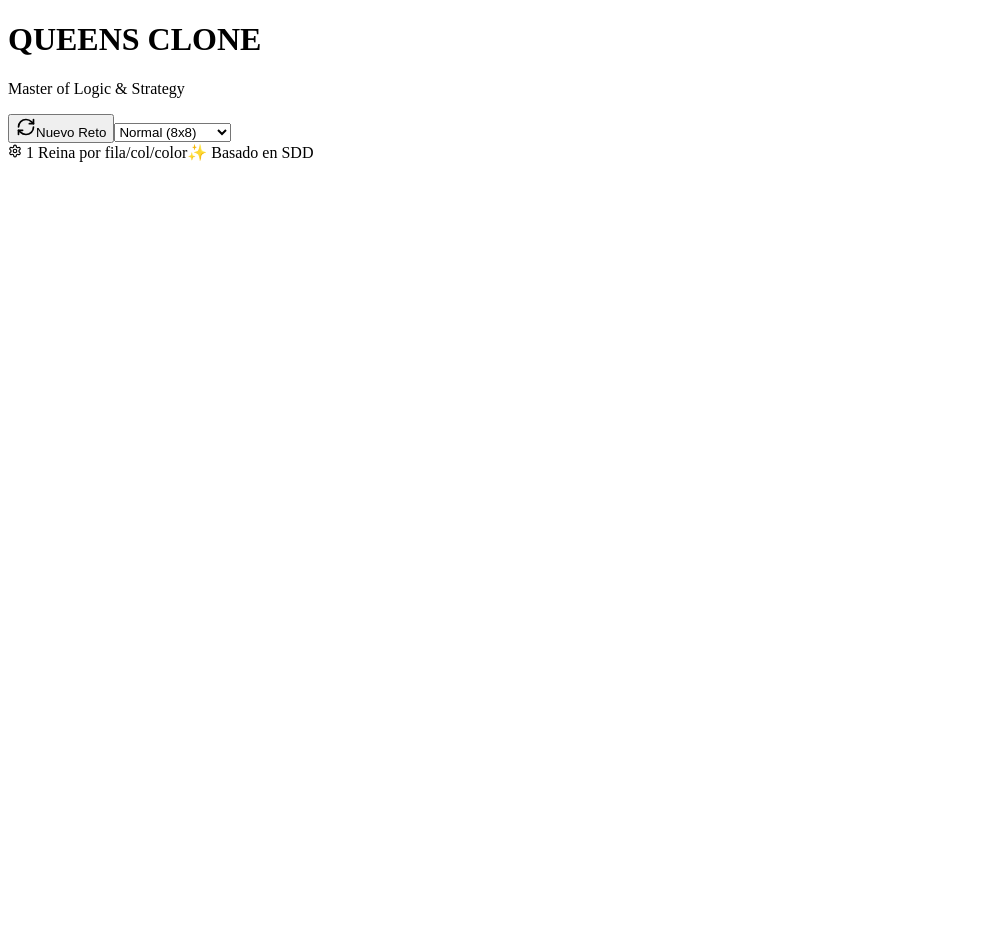
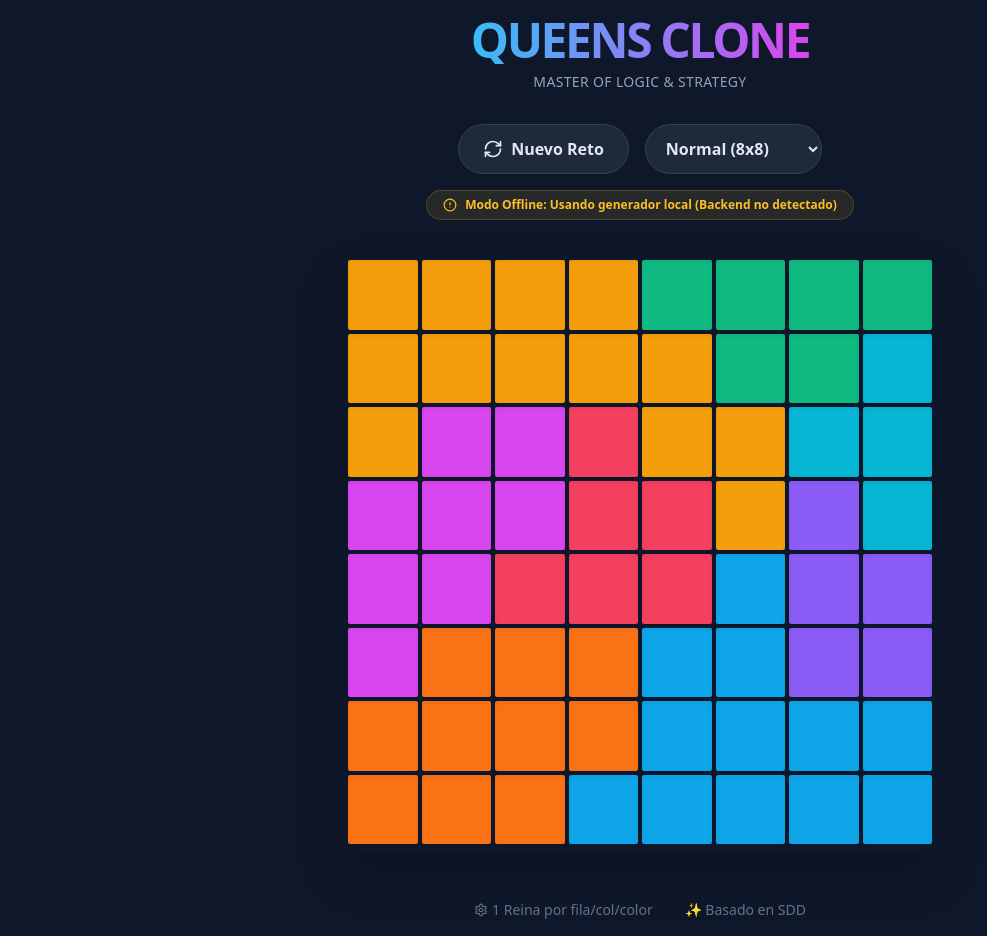
Before and after one commit to EmmanuelRR-data-science/queens-clone, a Next.js app in the folder frontend/: page / in a window 1280 px wide. Shown: the whole page, without its empty margins (0-987 px from the left). Before the commit the page ends 800 px from the top, so only its background shows below. Built offline with nearby package versions, Linux system fonts and the light colour scheme; no server answers.

Commit message:
fix: install missing tailwind dependencies (autoprefixer)
- Add autoprefixer to package.json
- Run npm install to sync node_modules
- Finalize tailwind configuration

```diff
--- a/frontend/package.json
+++ b/frontend/package.json
@@ -24,6 +24,7 @@
     "@types/react-dom": "^18",
     "postcss": "^8",
     "tailwindcss": "^3.4.1",
+    "autoprefixer": "^10.4.19",
     "eslint": "^8",
     "eslint-config-next": "14.2.3"
   }
--- /dev/null
+++ b/frontend/postcss.config.js
@@ -0,0 +1,6 @@
+module.exports = {
+  plugins: {
+    tailwindcss: {},
+    autoprefixer: {},
+  },
+}
--- /dev/null
+++ b/frontend/src/app/globals.css
@@ -0,0 +1,14 @@
+@tailwind base;
+@tailwind components;
+@tailwind utilities;
+
+:root {
+  --foreground-rgb: 255, 255, 255;
+  --background-start-rgb: 15, 23, 42;
+  --background-end-rgb: 15, 23, 42;
+}
+
+body {
+  color: rgb(var(--foreground-rgb));
+  background: rgb(var(--background-start-rgb));
+}
--- a/frontend/src/app/layout.tsx
+++ b/frontend/src/app/layout.tsx
@@ -1,6 +1,8 @@
+import './globals.css'
+
 export const metadata = {
-  title: 'Next.js',
-  description: 'Generated by Next.js',
+  title: 'Queens Clone',
+  description: 'Master of Logic & Strategy',
 }
 
 export default function RootLayout({
--- a/frontend/src/app/page.tsx
+++ b/frontend/src/app/page.tsx
@@ -3,25 +3,43 @@
 import { useState, useEffect } from 'react';
 import GameBoard from '@/components/GameBoard';
 import { motion, AnimatePresence } from 'framer-motion';
-import { RefreshCw, Trophy, Settings } from 'lucide-react';
+import { RefreshCw, Trophy, Settings, AlertCircle } from 'lucide-react';
+import { generateQueensBoard } from '@/lib/gameEngine';
 
 export default function Home() {
   const [gameData, setGameData] = useState<{ size: number, regions: number[][] } | null>(null);
   const [loading, setLoading] = useState(true);
   const [showWin, setShowWin] = useState(false);
   const [difficulty, setDifficulty] = useState(8);
+  const [error, setError] = useState<string | null>(null);
 
   const fetchNewGame = async (size: number) => {
     setLoading(true);
     setShowWin(false);
+    setError(null);
+    console.log(`Intentando cargar tablero de tamaño ${size}...`);
+
     try {
-      // Intentar conectar al backend local
-      const res = await fetch(`http://localhost:8000/generate?size=${size}`);
+      // Intentar con el Backend
+      const res = await fetch(`http://127.0.0.1:8000/generate?size=${size}`, {
+        mode: 'cors',
+        headers: { 'Accept': 'application/json' }
+      });
+
+      if (!res.ok) throw new Error("Backend respondió con error");
       const data = await res.json();
+      console.log("Tablero cargado desde el Backend ✅");
       setGameData(data);
     } catch (err) {
-      console.error("Backend not reachable, using fallback generation", err);
-      // Fallback para desarrollo sin backend corriendo
+      console.warn("Backend inaccesible, activando motor de respaldo (Frontend Fallback) 🛠️");
+      // Activar Fallback
+      const fallbackData = generateQueensBoard(size);
+      if (fallbackData) {
+        setGameData(fallbackData);
+        setError("Modo Offline: Usando generador local (Backend no detectado)");
+      } else {
+        setError("Error crítico: No se pudo generar el tablero.");
+      }
     } finally {
       setLoading(false);
     }
@@ -48,7 +66,8 @@ export default function Home() {
       </motion.div>
 
       {/* Controles */}
-      <div className="flex gap-4 mb-8">
+      <div className="flex flex-col items-center gap-4 mb-8">
+        <div className="flex gap-4">
           <button
             onClick={() => fetchNewGame(difficulty)}
             className="flex items-center gap-2 bg-slate-800 hover:bg-slate-700 px-6 py-3 rounded-full font-bold transition-all border border-slate-700 active:scale-95"
@@ -66,6 +85,18 @@ export default function Home() {
             <option value={12}>Difícil (12x12)</option>
             <option value={15}>Experto (15x15)</option>
           </select>
+        </div>
+
+        {error && (
+          <motion.div
+            initial={{ opacity: 0, y: -10 }}
+            animate={{ opacity: 1, y: 0 }}
+            className="flex items-center gap-2 text-amber-400 text-xs font-semibold bg-amber-400/10 px-4 py-1.5 rounded-full border border-amber-400/20"
+          >
+            <AlertCircle size={14} />
+            {error}
+          </motion.div>
+        )}
       </div>
 
       {/* Área del Juego */}
--- /dev/null
+++ b/frontend/src/lib/gameEngine.ts
@@ -0,0 +1,66 @@
+/**
+ * Generador de respaldo (fallback) en el frontend.
+ * Recrea la lógica del motor de Python en TypeScript para asegurar que el juego funcione
+ * incluso si el backend no está disponible localmente.
+ */
+
+export function generateQueensBoard(size: number) {
+  const regions = Array(size).fill(null).map(() => Array(size).fill(-1));
+
+  // 1. Colocación de reinas válida (Backtracking simplificado)
+  const solution: [number, number][] = [];
+  const rows = Array.from({length: size}, (_, i) => i).sort(() => Math.random() - 0.5);
+  const cols = Array.from({length: size}, (_, i) => i).sort(() => Math.random() - 0.5);
+
+  function isSafe(r: number, c: number, queens: [number, number][]) {
+    for (const [qr, qc] of queens) {
+      if (r === qr || c === qc) return false;
+      if (Math.abs(r - qr) <= 1 && Math.abs(c - qc) <= 1) return false;
+    }
+    return true;
+  }
+
+  function backtrack(rowIdx: number): boolean {
+    if (rowIdx === size) return true;
+    const r = rows[rowIdx];
+    const shuffledCols = [...cols].sort(() => Math.random() - 0.5);
+    for (const c of shuffledCols) {
+      if (isSafe(r, c, solution)) {
+        solution.push([r, c]);
+        if (backtrack(rowIdx + 1)) return true;
+        solution.pop();
+      }
+    }
+    return false;
+  }
+
+  if (!backtrack(0)) return null;
+
+  // 2. Crecimiento de regiones (Flood Fill)
+  const queue: [number, number, number][] = [];
+  solution.forEach(([r, c], i) => {
+    regions[r][c] = i;
+    queue.push([r, c, i]);
+  });
+
+  let cellsLeft = size * size - size;
+  while (queue.length > 0 && cellsLeft > 0) {
+    const idx = Math.floor(Math.random() * queue.length);
+    const [r, c, regionId] = queue.splice(idx, 1)[0];
+
+    const neighbors = [[r-1, c], [r+1, c], [r, c-1], [r, c+1]];
+    for (const [nr, nc] of neighbors) {
+      if (nr >= 0 && nr < size && nc >= 0 && nc < size && regions[nr][nc] === -1) {
+        regions[nr][nc] = regionId;
+        queue.push([nr, nc, regionId]);
+        cellsLeft--;
+      }
+    }
+    // Mantener la semilla en la cola si tiene vecinos vacíos
+    if (neighbors.some(([nr, nc]) => nr >= 0 && nr < size && nc >= 0 && nc < size && regions[nr][nc] === -1)) {
+        queue.push([r, c, regionId]);
+    }
+  }
+
+  return { size, regions, solution };
+}
--- /dev/null
+++ b/frontend/tailwind.config.ts
@@ -0,0 +1,14 @@
+import type { Config } from "tailwindcss";
+
+const config: Config = {
+  content: [
+    "./src/pages/**/*.{js,ts,jsx,tsx,mdx}",
+    "./src/components/**/*.{js,ts,jsx,tsx,mdx}",
+    "./src/app/**/*.{js,ts,jsx,tsx,mdx}",
+  ],
+  theme: {
+    extend: {},
+  },
+  plugins: [],
+};
+export default config;
```
Also changed, not shown: 2 other files (tests, documents, lock files or other folders). Lines whose indentation alone changed are shown as unchanged.
